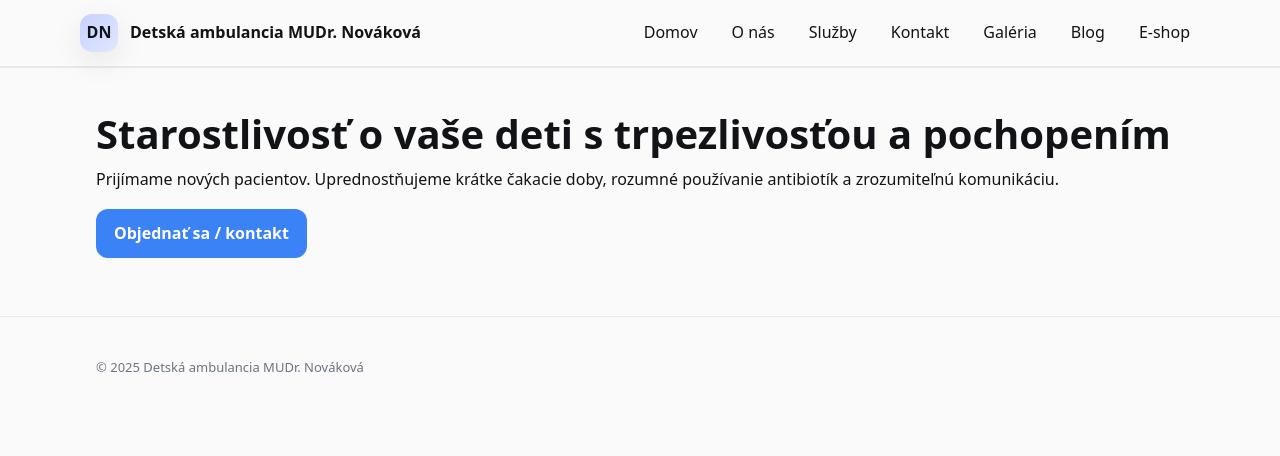
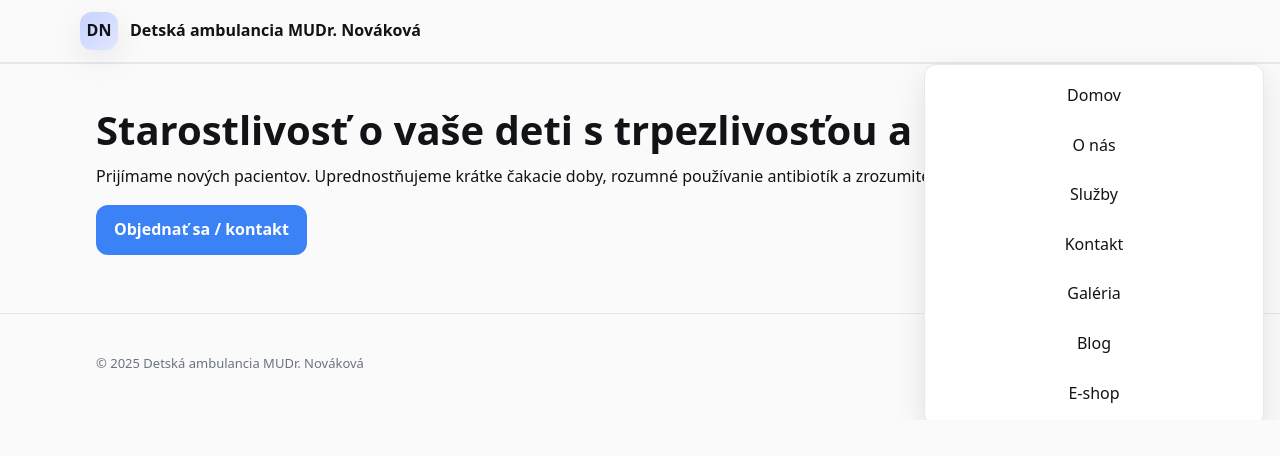
Before and after one commit to TimotejKazatel/ambulancia, an Eleventy site: page src/index.njk in a window 1280 px wide. Built offline with nearby package versions, Linux system fonts and the light colour scheme; Eleventy itself is replaced by a stand-in of ours; files that its build step writes are made by us from their sources.

Commit message:
Update main.css

```diff
--- a/src/styles/main.css
+++ b/src/styles/main.css
@@ -148,3 +148,33 @@ html,body{ overflow-x:hidden; }
 
 /* zabrániť horizontálnemu scrollu */
 html,body{ overflow-x:hidden; }
+
+/* --- FIX: mobilné menu nad hero sekciou --- */
+header {
+  position: relative;
+  z-index: 50;
+}
+
+nav#siteNav {
+  position: absolute;
+  right: 16px;
+  top: 64px;
+  background: #fff;
+  border: 1px solid var(--line);
+  border-radius: 12px;
+  box-shadow: 0 10px 30px rgba(0,0,0,.1);
+  padding: 10px;
+  width: min(88vw, 340px);
+  display: none;
+  flex-direction: column;
+  gap: 8px;
+  z-index: 1000; /* menu vždy nad všetkým */
+}
+
+@media (max-width:900px) {
+  header {
+    position: sticky;
+    top: 0;
+    z-index: 100; /* aby menu bolo stále nad hero */
+  }
+}
```
